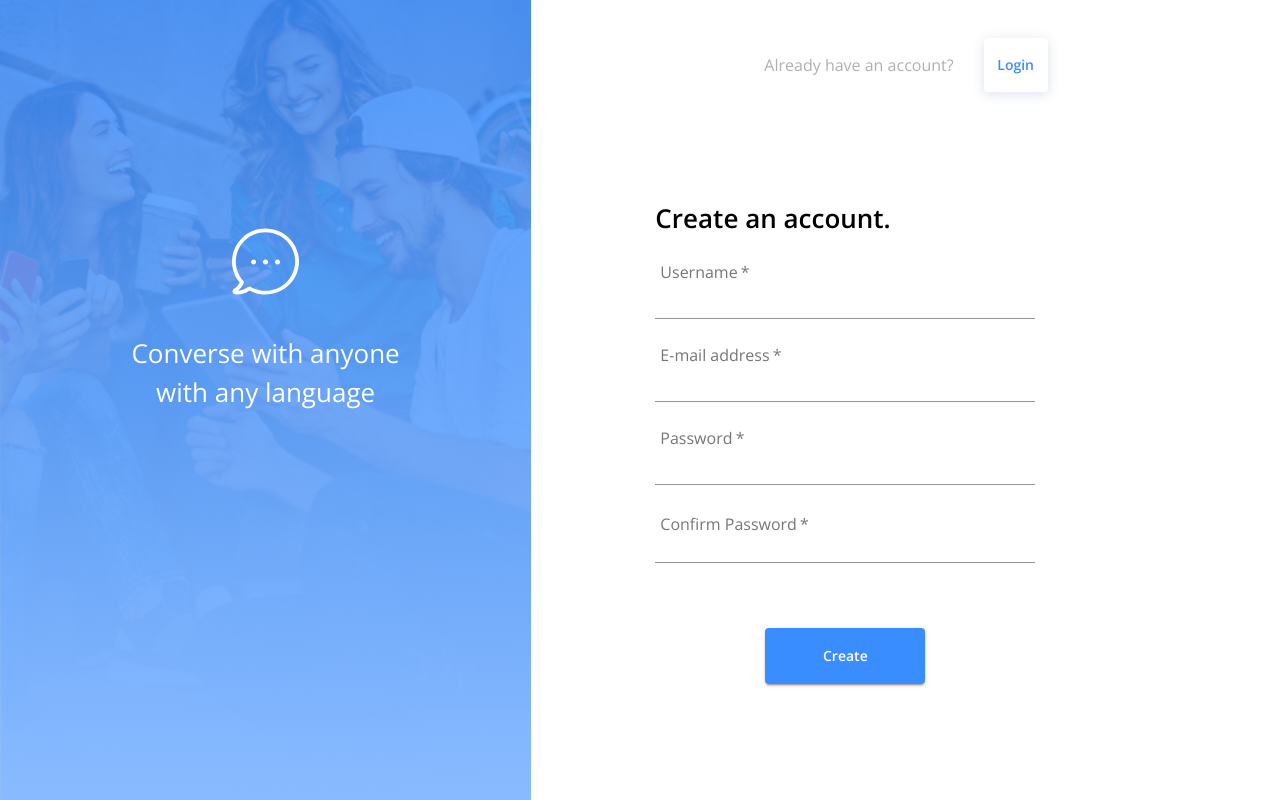
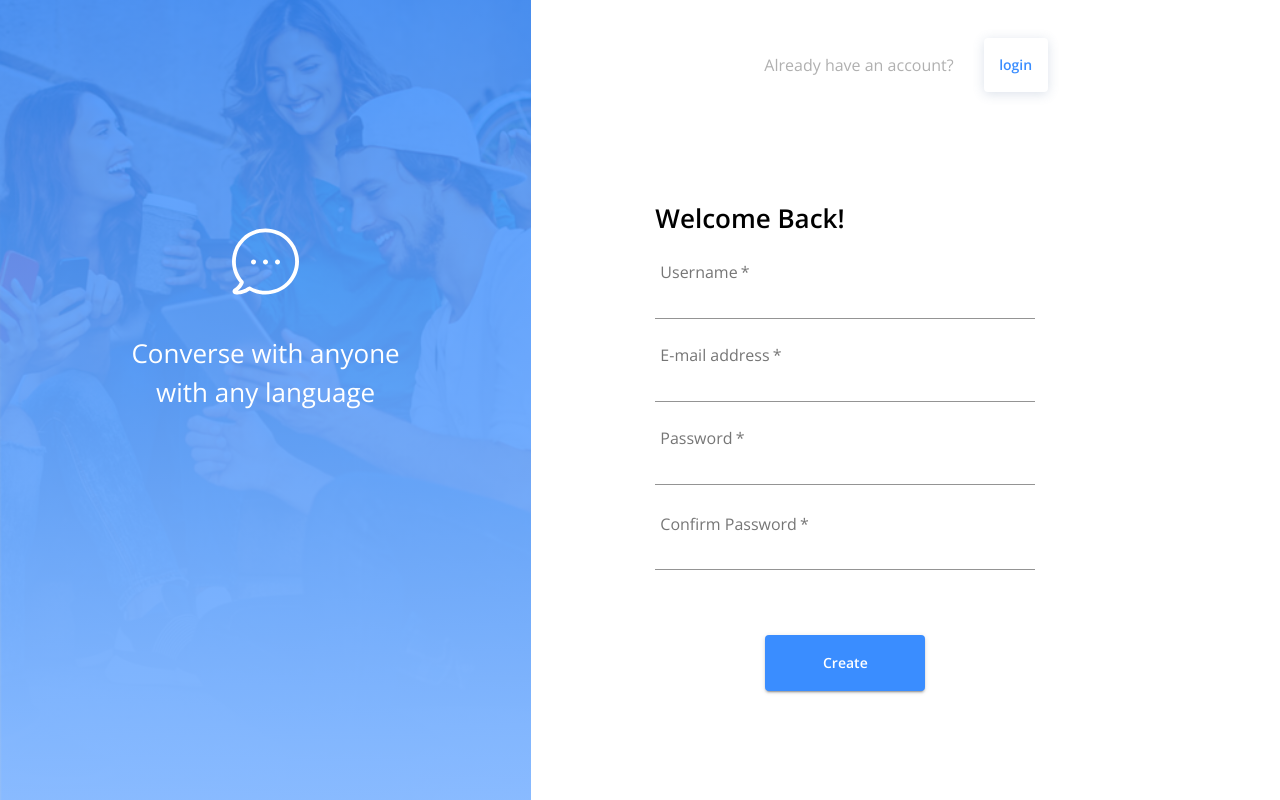
Before and after one commit to andrewlin618/chat-right-now, a React (Create React App) app in the folder client/: page / in a window 1280 px wide. Built offline with nearby package versions, Linux system fonts and the light colour scheme; no server answers.

Commit message:
improved code with component composition

```diff
--- a/client/src/Login.js
+++ b/client/src/Login.js
@@ -1,24 +1,26 @@
 import React from "react";
-import { Redirect, useHistory } from "react-router-dom";
+import { Redirect } from "react-router-dom";
 import { connect } from "react-redux";
 import {
   Grid,
-  Box,
-  Container,
-  Typography,
   Button,
   FormControl,
   TextField,
 } from "@material-ui/core";
 import { login } from "./store/utils/thunkCreators";
 
-import Bubble from "./components/Bubble.js";
 import useStyles from './style.js';
+import LoginWrapper from './LoginWrapper';
 
+const inputStyle = {
+  margin: '25px 0 5.8px 5px'
+}
+const labelStyle = {
+  margin: '0 5px'
+}
 
 const Login = (props) => {
   const classes = useStyles();
-  const history = useHistory();
   const { user, login } = props;
 
   const handleLogin = async (event) => {
@@ -34,24 +36,7 @@ const Login = (props) => {
   }
 
   return (
-    <Grid container component="main" className={classes.root}>
-      <Grid item className={classes.leftPage} display='none'>
-        <Box display="flex" flexDirection="column" justifyContent="center" alignItems="center" className={classes.leftPageFilter}>
-          <Bubble className={classes.bubble} />
-          <Typography className={classes.slogan}>Converse with anyone<br /> with any language</Typography>
-        </Box>
-      </Grid>
-      <Grid item className={classes.rightPage}>
-        <Grid container className={classes.topBar} alignItems="center">
-          <Grid item>
-            <Typography className={classes.topBarText}>Don't have an account?</Typography>
-          </Grid>
-          <Grid item>
-            <Button className={classes.topBarButton} onClick={() => history.push("/register")}>Creat account</Button>
-          </Grid>
-        </Grid>
-        <Container className={classes.formContainer}>
-          <Typography className={classes.formTitle}>Welcome Back!</Typography>
+    <LoginWrapper type='login'>
       <form onSubmit={handleLogin} autoComplete="off">
         <Grid>
           <FormControl required>
@@ -62,8 +47,8 @@ const Login = (props) => {
               name="username"
               type="text"
               label="E-mail address"
-                  inputProps={{ style: { margin: '25px 0 5.8px 5px' } }} // font size of input text
-                  InputLabelProps={{ style: { margin: '0 5px' } }} // font size of input label
+              inputProps={{ style: inputStyle }}
+              InputLabelProps={{ style: labelStyle }}
             />
           </FormControl>
         </Grid>
@@ -75,8 +60,8 @@ const Login = (props) => {
             type="password"
             label="Password"
             aria-label="password"
-                inputProps={{ style: { margin: '25px 0 5.8px 5px' } }} // font size of input text
-                InputLabelProps={{ style: { margin: '0 5px' } }} // font size of input label
+            inputProps={{ style: inputStyle }}
+            InputLabelProps={{ style: labelStyle }}
           />
         </FormControl>
         <Grid>
@@ -85,9 +70,8 @@ const Login = (props) => {
               </Button>
         </Grid>
       </form>
-        </Container>
-      </Grid>
-    </Grid>
+
+    </LoginWrapper>
   );
 };
 
--- /dev/null
+++ b/client/src/LoginWrapper.js
@@ -0,0 +1,51 @@
+import React from 'react';
+import { useHistory } from "react-router-dom";
+import useStyles from './style.js';
+import {
+    Grid,
+    Container,
+    Typography,
+    Button
+} from "@material-ui/core";
+import bubble from "./assets/images/bubble.svg";
+
+const LoginWrapper = (props) => {
+    const classes = useStyles();
+    const history = useHistory();
+    const isLoginPage = props.type === 'login';
+    return (
+        <Grid container component="main" className={classes.root}>
+            <Grid item className={classes.leftPage} display='none'>
+                <Grid container
+                    direction="column"
+                    alignItems="center"
+                    justify="center"
+                    className={classes.leftPageFilter}>
+                    <img src={bubble} alt="bubble" />
+                    <Typography className={classes.slogan}>Converse with anyone<br /> with any language</Typography>
+                </Grid>
+            </Grid>
+            <Grid item className={classes.rightPage}>
+                <Grid container className={classes.topBar} alignItems="center">
+                    <Grid item>
+                        <Typography
+                            className={classes.topBarText}>
+                            {isLoginPage ? "Don't have an account?" : "Already have an account?"}</Typography>
+                    </Grid>
+                    <Grid item>
+                        <Button
+                            className={classes.topBarButton}
+                            onClick={() => history.push(isLoginPage ? "/register" : "login")}>
+                            {isLoginPage ? "Creat account" : "login"}</Button>
+                    </Grid>
+                </Grid>
+                <Container className={classes.formContainer}>
+                    <Typography className={classes.formTitle}>Welcome Back!</Typography>
+                    {props.children}
+                </Container>
+            </Grid>
+        </Grid>
+    )
+}
+
+export default LoginWrapper;
--- a/client/src/Signup.js
+++ b/client/src/Signup.js
@@ -1,23 +1,27 @@
 import React, { useState } from "react";
-import { Redirect, useHistory } from "react-router-dom";
+import { Redirect } from "react-router-dom";
 import { connect } from "react-redux";
 import {
   Grid,
-  Box,
-  Container,
-  Typography,
   Button,
   FormControl,
   TextField,
   FormHelperText,
 } from "@material-ui/core";
 import { register } from "./store/utils/thunkCreators";
-import Bubble from "./components/Bubble.js";
+
 import useStyles from './style.js';
+import LoginWrapper from './LoginWrapper';
+
+const inputStyle = {
+  margin: '25px 0 5.8px 5px'
+}
+const labelStyle = {
+  margin: '0 5px'
+}
 
 const Login = (props) => {
   const classes = useStyles();
-  const history = useHistory();
   const { user, register } = props;
   const [formErrorMessage, setFormErrorMessage] = useState({});
 
@@ -41,24 +45,7 @@ const Login = (props) => {
   }
 
   return (
-    <Grid container component="main" className={classes.root}>
-      <Grid item className={classes.leftPage} display='none'>
-        <Box display="flex" flexDirection="column" justifyContent="center" alignItems="center" className={classes.leftPageFilter}>
-          <Bubble className={classes.bubble} />
-          <Typography className={classes.slogan}>Converse with anyone<br /> with any language</Typography>
-        </Box>
-      </Grid>
-      <Grid item className={classes.rightPage}>
-        <Grid container className={classes.topBar} alignItems="center">
-          <Grid item>
-            <Typography className={classes.topBarText}>Already have an account?</Typography>
-          </Grid>
-          <Grid item>
-            <Button className={classes.topBarButton} onClick={() => history.push("/login")}>Login</Button>
-          </Grid>
-        </Grid>
-        <Container className={classes.formContainer}>
-          <Typography className={classes.formTitle}>Create an account.</Typography>
+    <LoginWrapper type='signUp'>
       <form onSubmit={handleRegister} autoComplete="off">
         <Grid>
           <FormControl required>
@@ -69,21 +56,21 @@ const Login = (props) => {
               name="username"
               type="text"
               required
-                  inputProps={{ style: { margin: '25px 0 5.8px 5px' } }} // font size of input text
-                  InputLabelProps={{ style: { margin: '0 5px' } }} // font size of input label
+              inputProps={{ style: inputStyle }}
+              InputLabelProps={{ style: labelStyle }}
             />
           </FormControl>
         </Grid>
         <FormControl required>
           <TextField
             className={classes.userInput}
+            aria-label="e-mail address"
             label="E-mail address"
-                aria-label="e-mail address"
+            name="email"
             type="email"
-                name="email"
             required
-                inputProps={{ style: { margin: '25px 0 5.8px 5px' } }} // font size of input text
-                InputLabelProps={{ style: { margin: '0 5px' } }} // font size of input label
+            inputProps={{ style: inputStyle }}
+            InputLabelProps={{ style: labelStyle }}
           />
         </FormControl>
         <FormControl error={!!formErrorMessage.confirmPassword}>
@@ -91,12 +78,11 @@ const Login = (props) => {
             className={classes.userInput}
             aria-label="password"
             label="Password"
+            name="password"
             type="password"
-                  inputProps={{ minLength: 6 }}
-                  name="password"
             required
-                  inputProps={{ style: { margin: '25px 0 5.8px 5px' } }} // font size of input text
-                  InputLabelProps={{ style: { margin: '0 5px' } }} // font size of input label
+            inputProps={{ minLength: 6, style: inputStyle }}
+            InputLabelProps={{ style: labelStyle }}
           />
           <FormHelperText>
             {formErrorMessage.confirmPassword}
@@ -105,14 +91,13 @@ const Login = (props) => {
         <FormControl error={!!formErrorMessage.confirmPassword}>
           <TextField
             className={classes.userInput}
+            aria-label="confirm password"
             label="Confirm Password"
-                  aria-label="confirm password"
+            name="confirmPassword"
             type="password"
-                  inputProps={{ minLength: 6 }}
-                  name="confirmPassword"
             required
-                  inputProps={{ style: { margin: '18px 0 5.8px 5px' } }} // font size of input text
-                  InputLabelProps={{ style: { margin: '0 5px' } }} // font size of input label
+            inputProps={{ minLength: 6, style: inputStyle }}
+            InputLabelProps={{ style: labelStyle }}
           />
           <FormHelperText>
             {formErrorMessage.confirmPassword}
@@ -124,9 +109,7 @@ const Login = (props) => {
               </Button>
         </Grid>
       </form>
-        </Container>
-      </Grid>
-    </Grid>
+    </LoginWrapper>
   );
 };
 
```
Also changed, not shown: client/src/assets/images/bubble.svg. Lines whose indentation alone changed are shown as unchanged.
